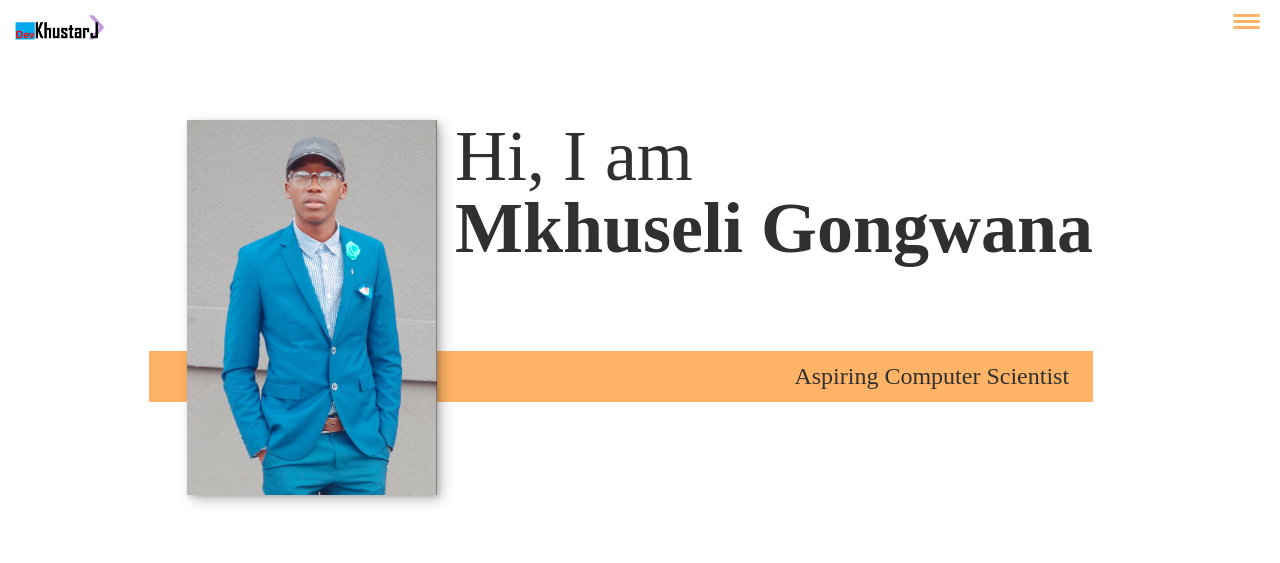
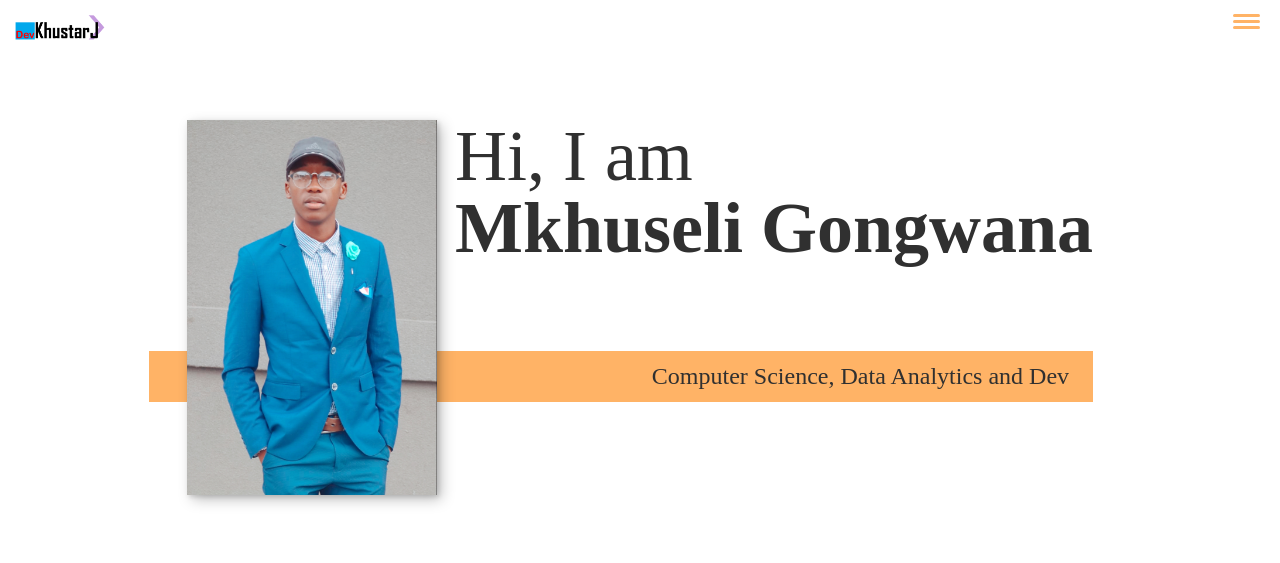
Before and after one commit to KhustarJ/Portfolio, a plain HTML site: page index.html in a window 1280 px wide. Shown: the top 563 px of the page. Drawn offline with Linux system fonts and the light colour scheme.

Commit message:
Update index.html

```diff
--- a/index.html
+++ b/index.html
@@ -31,7 +31,7 @@
 		<h1 class="section__title section__title--intro">
 			Hi, I am <strong>Mkhuseli Gongwana</strong>
 		</h1>
-		<p class="section__subtitle section__subtitle--intro">Aspiring Computer Scientist</p>
+		<p class="section__subtitle section__subtitle--intro">Computer Science, Data Analytics and Dev</p>
 		<img src="KOLORO_1601655328358.jpg" alt="" class="intro__img">
 	</section>
 
```
